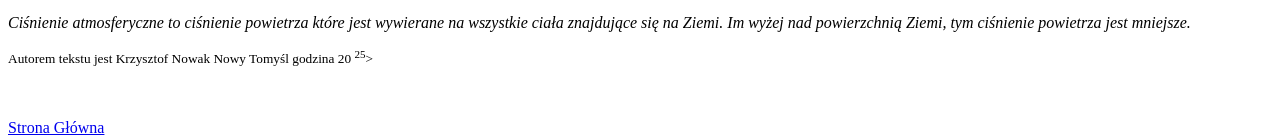
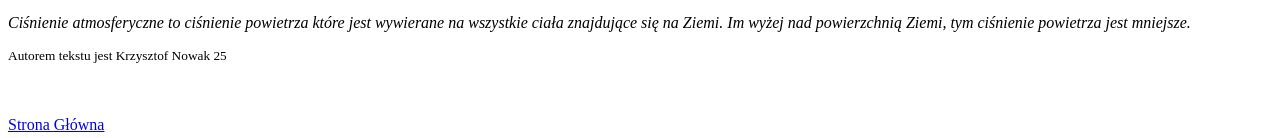
Before and after one commit to PKsltzn/L9, a plain HTML site: page index.html in a window 1280 px wide. Shown: the part 212-350 px from the top of the page. Drawn offline with Linux system fonts and the light colour scheme.

Commit message:
Update index.html

```diff
--- a/index.html
+++ b/index.html
@@ -10,5 +10,5 @@
 
 <p><i> Ciśnienie atmosferyczne to ciśnienie powietrza które jest wywierane na wszystkie ciała znajdujące się na Ziemi. Im wyżej nad powierzchnią Ziemi, tym ciśnienie powietrza jest mniejsze. </i></p>
 
-<p><small> Autorem tekstu jest Krzysztof Nowak Nowy Tomyśl godzina 20 <sup>25</sup>> </small></p>
+<p><small> Autorem tekstu jest Krzysztof Nowak <Nowy Tomyśl godzina 20<sup>25</sup></small></p>
 <br><br><a href="https://pksltzn.github.io/dane/"> Strona Główna </a>
```
